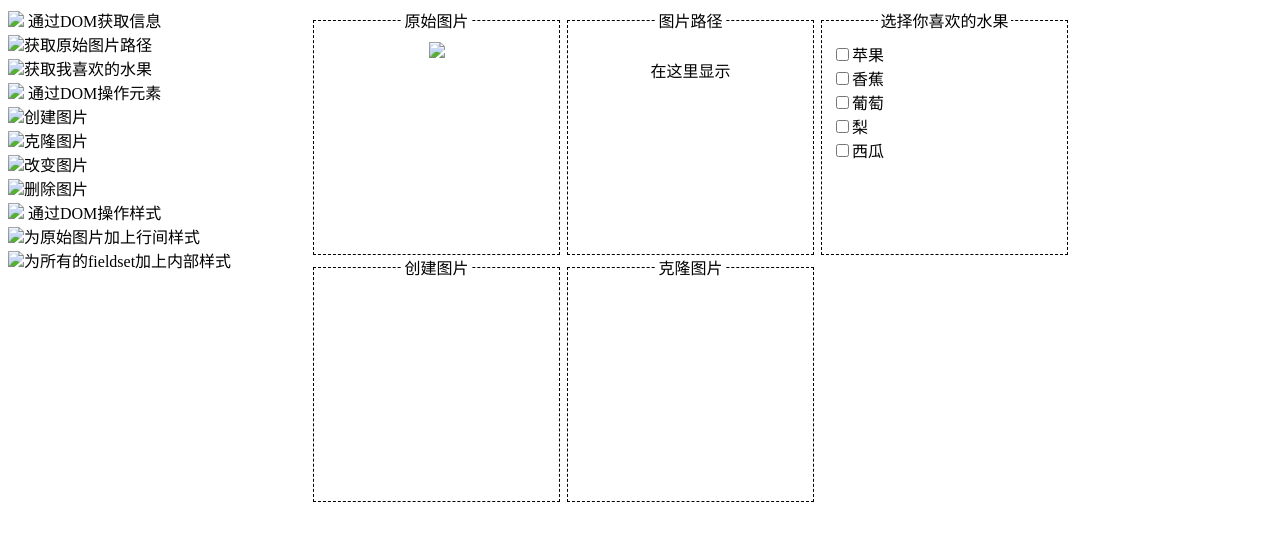
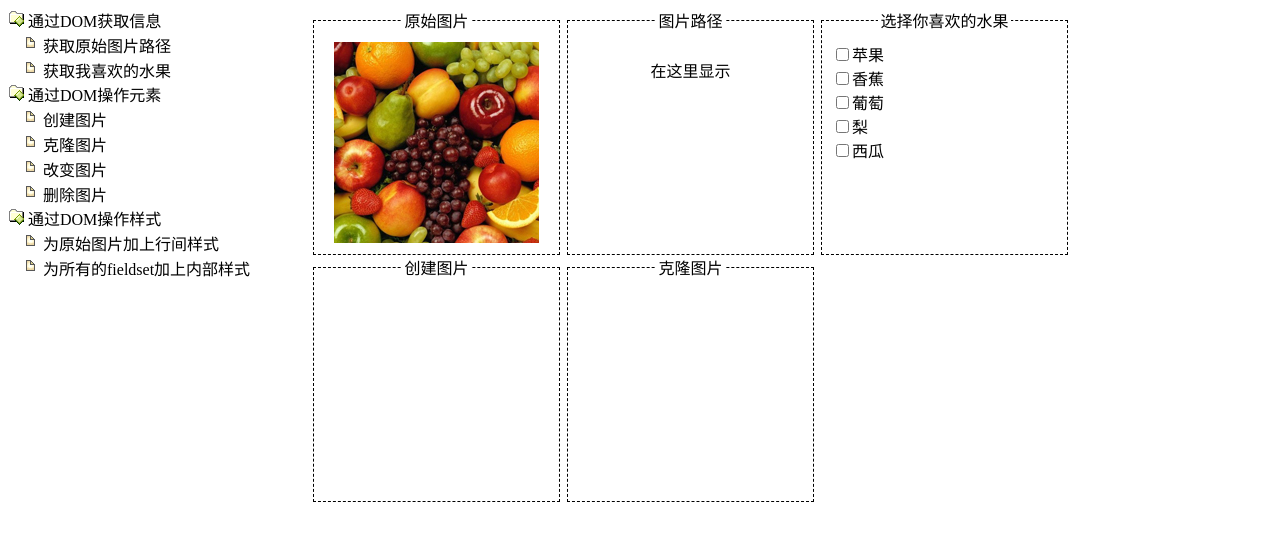
Before and after one commit to zbd923/homework.github.io, a plain HTML site: page pages/dom.html in a window 1280 px wide. Drawn offline with Linux system fonts and the light colour scheme.

Commit message:
Update dom.html

```diff
--- a/pages/dom.html
+++ b/pages/dom.html
@@ -15,33 +15,33 @@
 	</head>
 	<body>
 		<div id="cont_left">
-			<ul><img src="./images/fold.gif"><a onclick="show('menu1')"> 通过DOM获取信息 </a>
+			<ul><img src="../images/fold.gif"><a onclick="show('menu1')"> 通过DOM获取信息 </a>
 				<ul id="menu1">
-					<li onclick="showImg()"><img src="./images/doc.gif">获取原始图片路径</li>
-					<li onclick="getFruit()"><img src="./images/doc.gif">获取我喜欢的水果</li>
+					<li onclick="showImg()"><img src="../images/doc.gif">获取原始图片路径</li>
+					<li onclick="getFruit()"><img src="../images/doc.gif">获取我喜欢的水果</li>
 				</ul>
 			</ul>
 
-			<ul><img src="./images/fold.gif"><a onclick="show('menu2')"> 通过DOM操作元素 </a>
+			<ul><img src="../images/fold.gif"><a onclick="show('menu2')"> 通过DOM操作元素 </a>
 				<ul id="menu2">
-					<li onclick="createImg()"><img src="./images/doc.gif">创建图片</li>
-					<li onclick="cloneImg()"><img src="./images/doc.gif">克隆图片</li>
-					<li onclick="changeImg()"><img src="./images/doc.gif">改变图片</li>
-					<li onclick="removeImg()"><img src="./images/doc.gif">删除图片</li>
+					<li onclick="createImg()"><img src="../images/doc.gif">创建图片</li>
+					<li onclick="cloneImg()"><img src="../images/doc.gif">克隆图片</li>
+					<li onclick="changeImg()"><img src="../images/doc.gif">改变图片</li>
+					<li onclick="removeImg()"><img src="../images/doc.gif">删除图片</li>
 				</ul>
 			</ul>
 
-			<ul><img src="./images/fold.gif"><a onclick="show('menu3')"> 通过DOM操作样式 </a>
+			<ul><img src="../images/fold.gif"><a onclick="show('menu3')"> 通过DOM操作样式 </a>
 				<ul id="menu3">
-					<li onclick="changeCss1()"><img src="./images/doc.gif">为原始图片加上行间样式</li>
-					<li onclick="changeCss2()"><img src="./images/doc.gif">为所有的fieldset加上内部样式</li>
+					<li onclick="changeCss1()"><img src="../images/doc.gif">为原始图片加上行间样式</li>
+					<li onclick="changeCss2()"><img src="../images/doc.gif">为所有的fieldset加上内部样式</li>
 				</ul>
 			</ul>
 
 		</div>
 		<fieldset>
 			<legend>原始图片</legend>
-			<img id="fruit" src="./images/fruit.jpg">
+			<img id="fruit" src="../images/fruit.jpg">
 		</fieldset>
 		<fieldset>
 			<legend>图片路径</legend>
@@ -113,7 +113,7 @@
 			//创建图片
 			function createImg() {
 			    let imgElement = document.createElement('img');
-			    imgElement.src = './images/grape.jpg'; // 设置新图片路径
+			    imgElement.src = '../images/grape.jpg'; // 设置新图片路径
 			    document.getElementById('msg3').appendChild(imgElement);
 			}
 			//克隆图片
@@ -125,7 +125,7 @@
 			//改变图片
 			function changeImg() {
 			    let imgElement = document.getElementById('fruit');
-			    imgElement.src = './images/grape.jpg'; // 设置新的图片路径
+			    imgElement.src = '../images/grape.jpg'; // 设置新的图片路径
 			}
 			//删除图片
 			function removeImg() {
```
